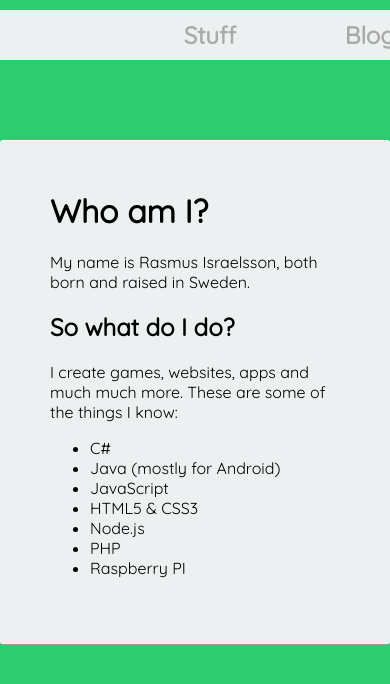
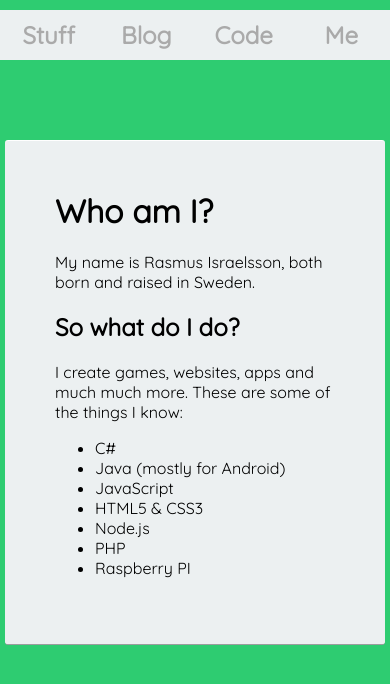
Before and after one commit to rasmusir/rasmusir.github.io, a Jekyll site: the page built from index.html, in a window 390 px wide. Shown: the top 684 px of the page. Built offline with Jekyll 4.4.1, drawn with Linux system fonts in a browser that asks for light colours.

Commit message:
fixing layout on small screens

```diff
--- a/_layouts/default.html
+++ b/_layouts/default.html
@@ -4,7 +4,7 @@
     <body>
         <div id="wrapper" class="{{ page.page }}">
             {% include nav.html %}
-            <div>
+            <div id="content">
                 {{ content }}
             </div>
         </div>
--- a/_sass/_base.scss
+++ b/_sass/_base.scss
@@ -30,8 +30,8 @@ h1
     {
         height: 0px;
         border: 0;
-        border-top: 1px solid rgba(0,0,0,0.1);
-        border-bottom: 1px solid rgba(255,255,255,1);
+        border-top: 1px dashed rgba(0,0,0,0.15);
+        border-bottom: 1px dashed rgba(255,255,255,1);
     }
     hr:last-child
     {
--- a/_sass/_layout.scss
+++ b/_sass/_layout.scss
@@ -16,10 +16,16 @@ html,body
     box-sizing: border-box;
 }
 
+#wrapper #content
+{
+    padding-left: 5px;
+    padding-right: 5px;
+}
+
 #nav
 {
     position: relative;
-    width: 100%;
+    max-width: 100%;
     background: $c-cloud;
     height: 50px;
     margin-bottom: 80px;
@@ -27,7 +33,7 @@ html,body
 
     div
     {
-        width: 900px;
+        max-width: 900px;
         display: flex;
         justify-content:center;
         margin: 0 auto;
```
